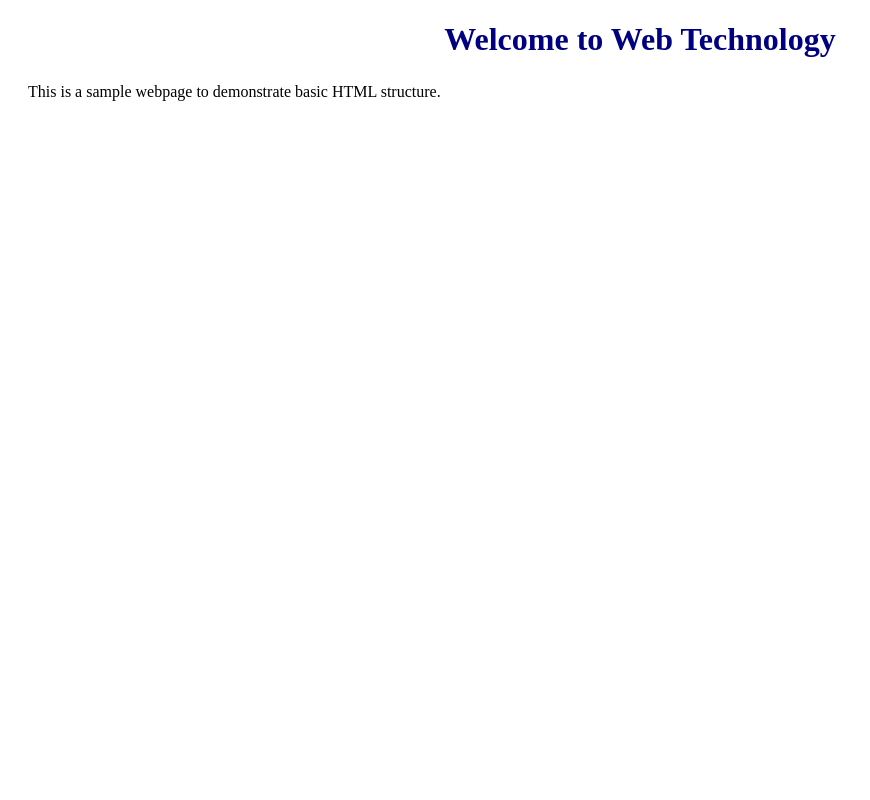
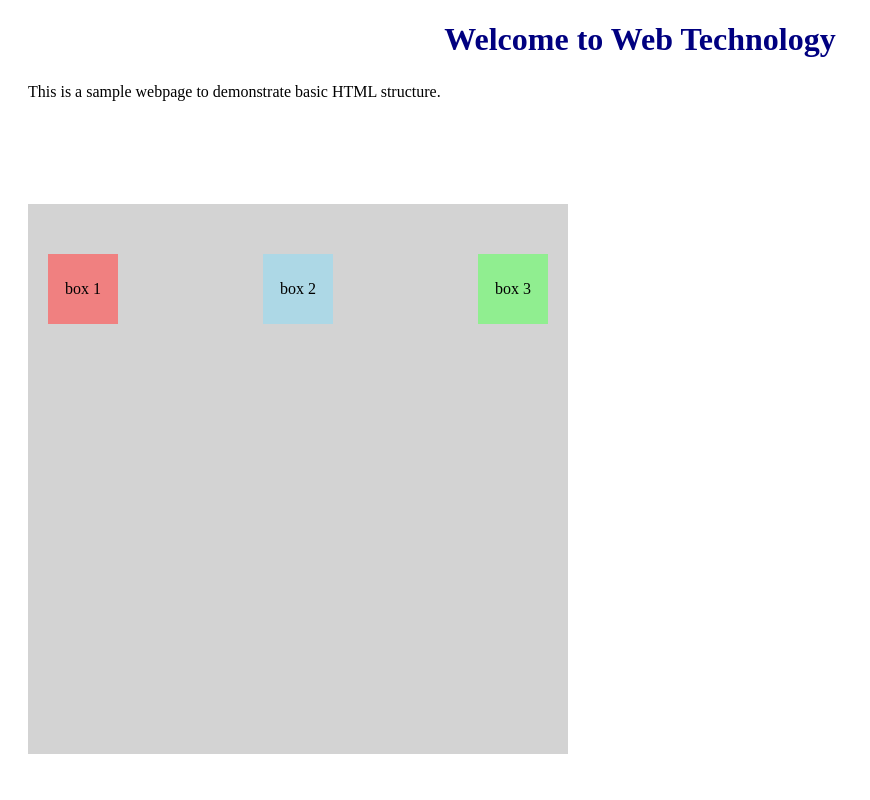
Before and after one commit to dipen-0206/web-tech, a PHP site: page / in a window 1280 px wide. Shown: the whole page, without its empty margins (0-870 px from the left). Run offline with PHP 8.4, Linux system fonts and the light colour scheme.

Commit message:
second  commit

```diff
--- a/index.html
+++ b/index.html
@@ -7,5 +7,11 @@
 <body>
     <h1>Welcome to Web Technology</h1>
     <p>This is a sample webpage to demonstrate basic HTML structure.</p>
+    <div class="box">
+        <div class="box1">box 1</div>
+        <div class="box2">box 2</div>
+        <div class="box3">box 3</div>
+
+    </div>
 </body>
 </html>
--- a/style.css
+++ b/style.css
@@ -8,3 +8,41 @@ p {
     line-height: 1.5;
     margin: 20px;
 }
+.box {
+    display: flex;
+    justify-content: space-between;
+    margin: 20px;
+    height: 500px;width: 500px;
+    background-color: lightgrey;
+    margin-top: 100px;
+    padding-top: 50px;
+    padding-left: 20px;
+    padding-right: 20px;
+}
+
+.box1 {
+    background-color: lightcoral;
+    width: 70px;
+    height: 70px;
+    display: flex;
+    justify-content: center;
+    align-items: center;
+}
+
+.box2 {
+    background-color: lightblue;
+    width: 70px;
+    height: 70px;
+    display: flex;
+    justify-content: center;
+    align-items: center;
+}
+
+.box3 {
+    background-color: lightgreen;
+    width: 70px;
+    height: 70px;
+    display: flex;
+    justify-content: center;
+    align-items: center;
+}
```
